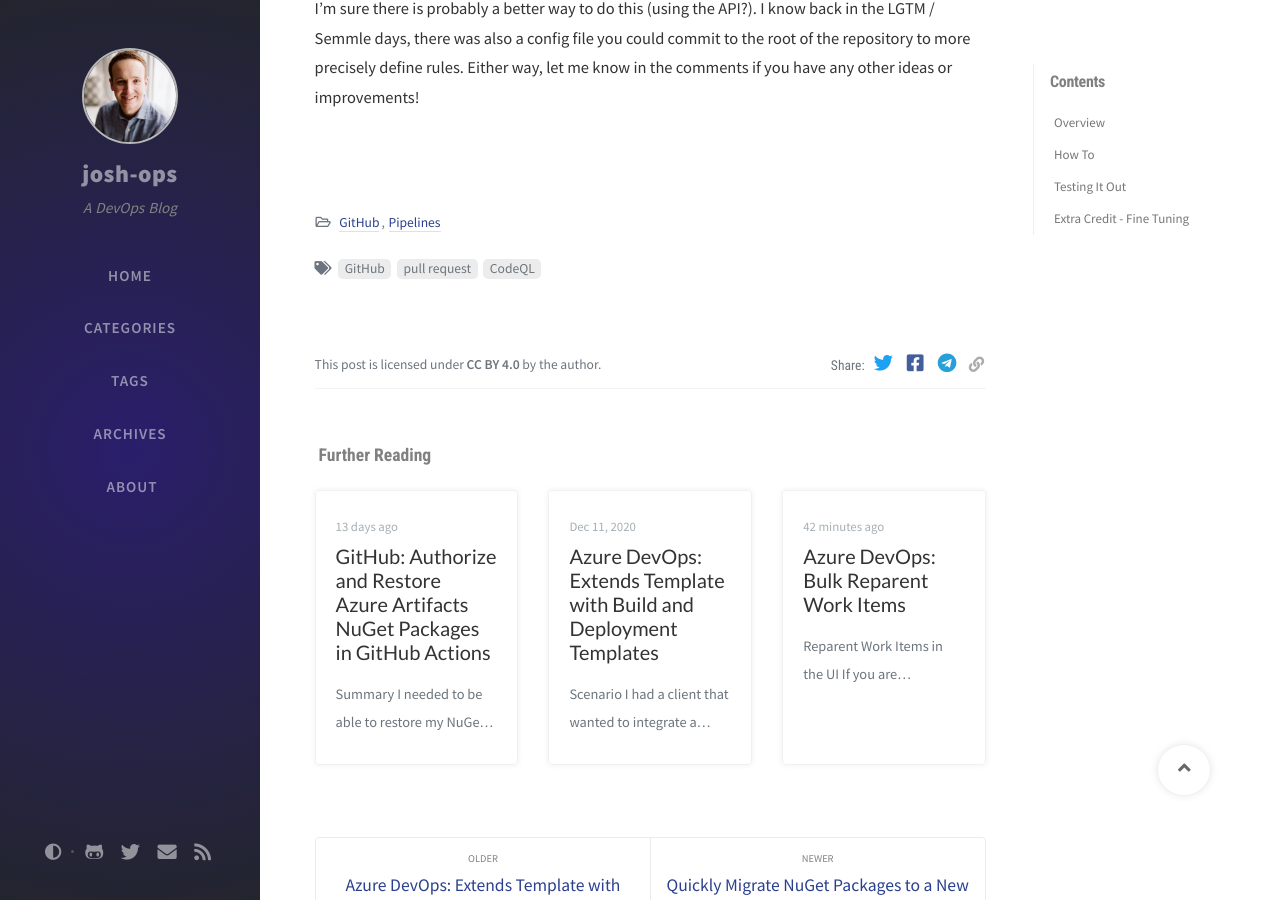
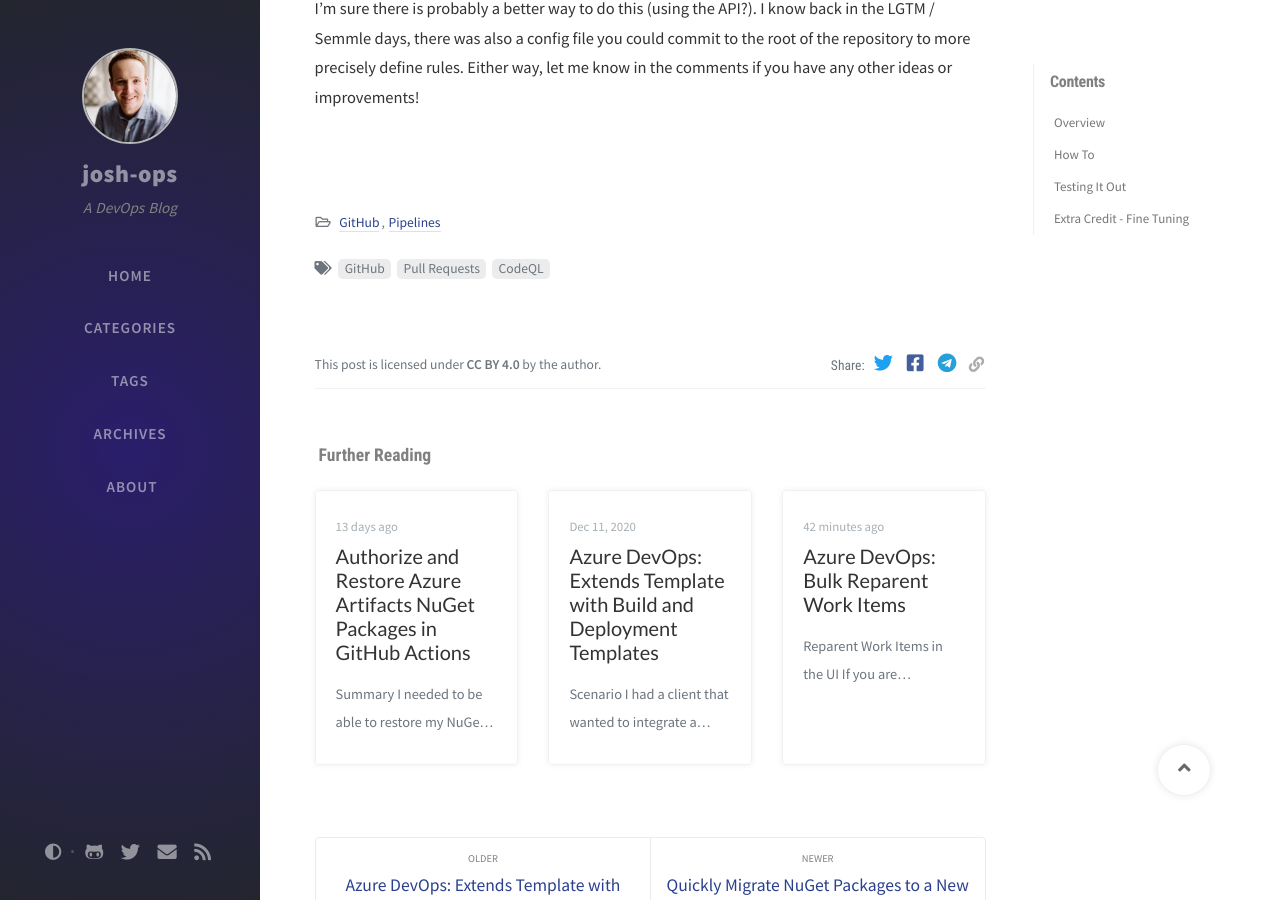
Before and after one commit to joshjohanning/joshjohanning.github.io, a Jekyll site: the page built from _posts/2020-12-16-github-codeql-pr.md, in a window 1280 px wide and 900 px high, scrolled down 4372 px. Built offline with Jekyll 4.4.1, drawn with Linux system fonts in a browser that asks for light colours; nearby versions of some CDN libraries; comment, search, counter and statistics services are not loaded; some of the changed text lies outside the part shown.

Commit message:
updating tags

```diff
--- a/_posts/2020-12-16-github-codeql-pr.md
+++ b/_posts/2020-12-16-github-codeql-pr.md
@@ -3,7 +3,7 @@
 author: Joshua Johanning
 date: 2020-12-16 20:00:00 -0600
 categories: [GitHub, Pipelines]
-tags: [GitHub, pull request, CodeQL]
+tags: [GitHub, Pull Requests, CodeQL]
 ---
 
 ## Overview
--- a/_posts/2021-01-04-authorize-azure-artifacts-in-github-actions.md
+++ b/_posts/2021-01-04-authorize-azure-artifacts-in-github-actions.md
@@ -1,5 +1,5 @@
 ---
-title: 'GitHub: Authorize and Restore Azure Artifacts NuGet Packages in GitHub Actions'
+title: 'Authorize and Restore Azure Artifacts NuGet Packages in GitHub Actions'
 author: Joshua Johanning
 date: 2021-01-04 14:15:00 -0600
 categories: [GitHub, DevOps]
```
Also changed, not shown: _posts/2020-12-08-extends-template.md (+1 -1 lines).
